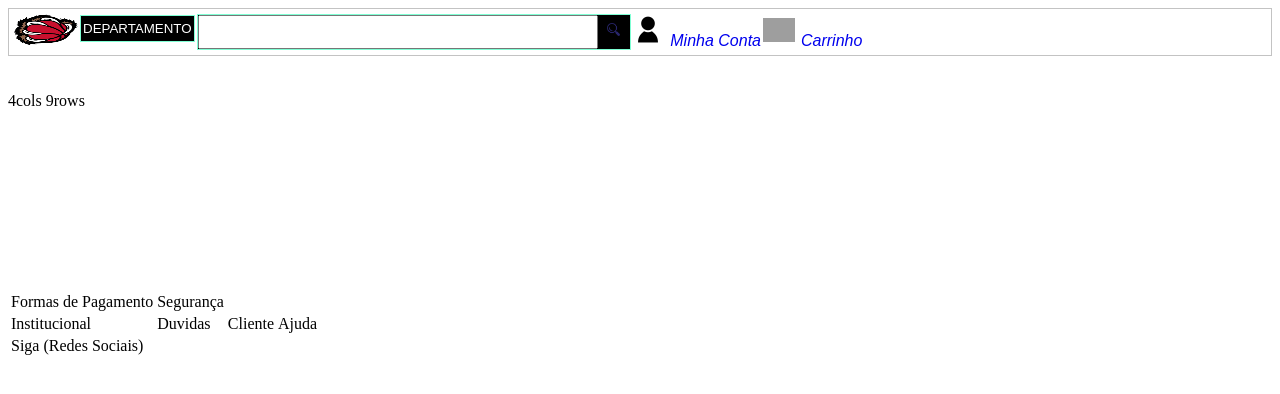
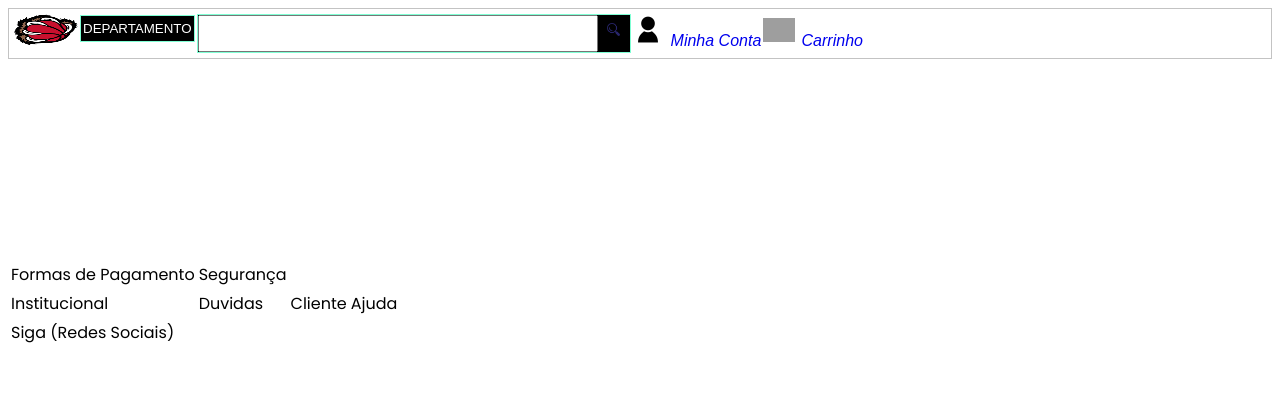
Before and after one commit to grupo-tcc-ti/pcc_emarket, a PHP site: page / in a window 1280 px wide. Shown: the top 394 px of the page. Run offline with PHP 8.4, Linux system fonts and the light colour scheme; grey boxes are pictures that could not be loaded.

Commit message:
Add cards and new Font

```diff
--- a/sitio/css/style.css
+++ b/sitio/css/style.css
@@ -1,3 +1,9 @@
+@import url('https://fonts.googleapis.com/css2?family=Poppins:ital,wght@0,100;0,200;0,300;0,400;0,700;1,100;1,200;1,300;1,400;1,700&display=swap');
+
+body > * {
+    font-family: 'Poppins', sans-serif !important;
+}
+
 .topo p span.left {
     text-align: left;
 }
--- a/sitio/index.html
+++ b/sitio/index.html
@@ -87,11 +87,20 @@
                 </nav>
             </header>
         </div>
-        <!-- _____________________________________________________________________________________________________ -->
-        <div class="productslider"></div><br><br>
-        <!-- _____________________________________________________________________________________________________ -->
-        <div class="vitrine">4cols 9rows</div> <br><br>
-        <!-- _____________________________________________________________________________________________________ -->
+        <section class="container-prod">
+            <div class="list-cards">
+                <div class="cards-items"></div>
+                <div class="cards-items"></div>
+                <div class="cards-items"></div>
+                <div class="cards-items"></div>
+            </div>
+            <div class="list-cards">
+                <div class="cards-items"></div>
+                <div class="cards-items"></div>
+                <div class="cards-items"></div>
+                <div class="cards-items"></div>
+            </div>
+        </section>
         <div class="footer"> <br><br>
             <footer>
                 <table>
```
